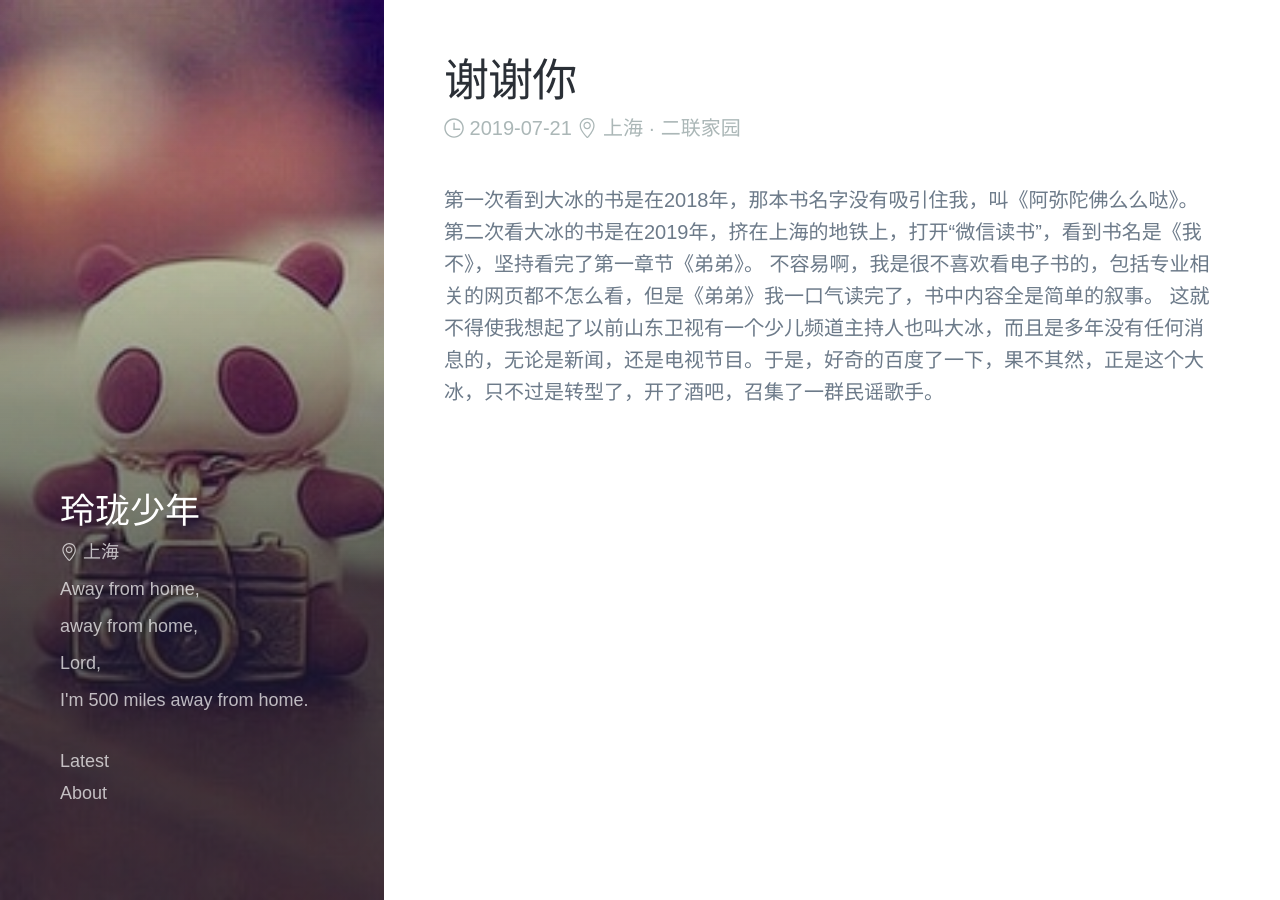
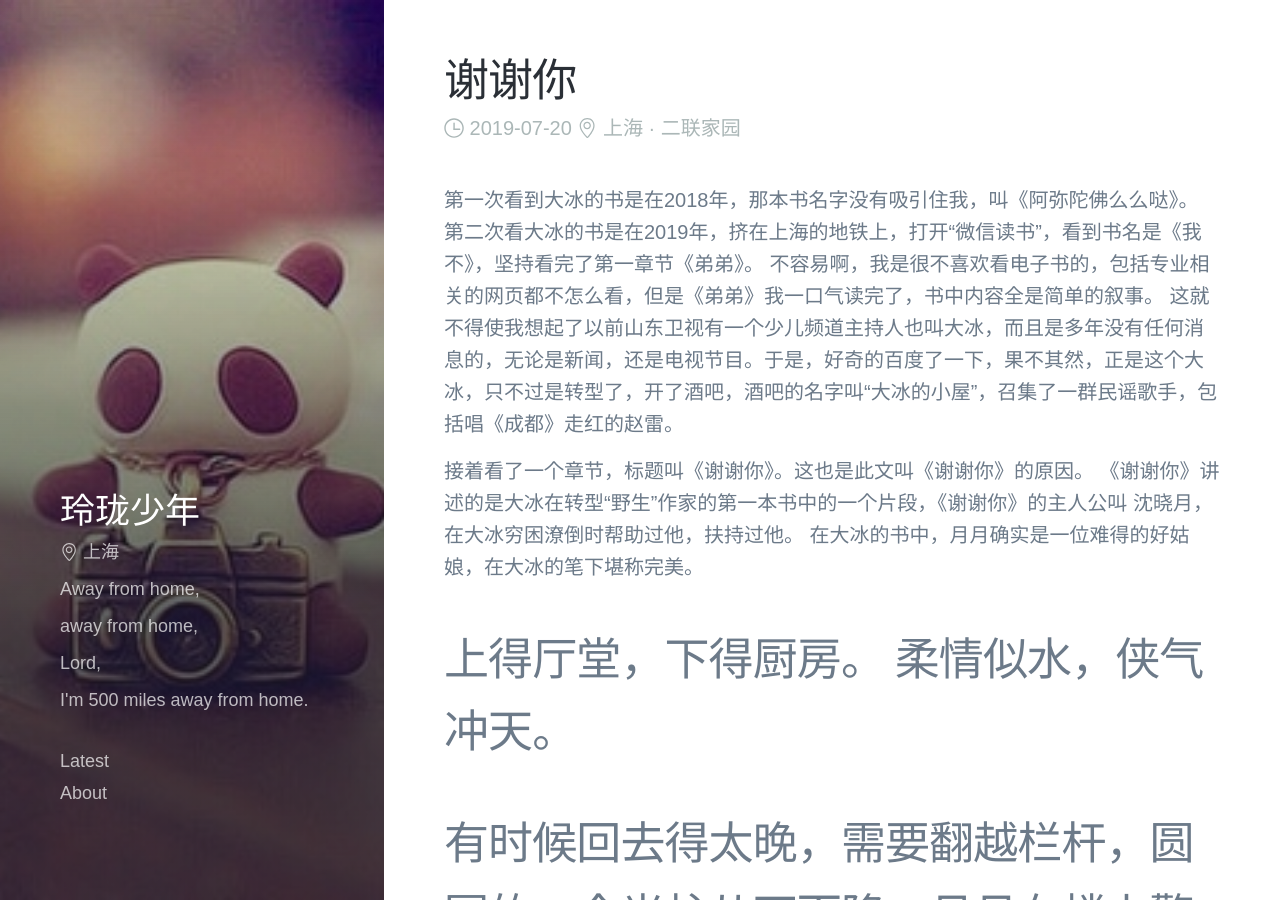
Before and after one commit to auaa/auaa.github.io, a Jekyll site: the page built from _posts/2019-07-20-xie-xie-ni.md, in a window 1280 px wide and 900 px high. Built offline with Jekyll 4.4.1, drawn with Linux system fonts in a browser that asks for light colours; some web fonts are replaced; comment, search, counter and statistics services are not loaded; some of the changed text lies outside the part shown.

Commit message:
update: 2019-07-20 16:53:44

```diff
--- a/_data/posts.json
+++ b/_data/posts.json
@@ -27,11 +27,11 @@
   ],
   "posts": [
     {
-      "content": "第一次看到大冰的书是在2018年，那本书名字没有吸引住我，叫《阿弥陀佛么么哒》。\n第二次看大冰的书是在2019年，挤在上海的地铁上，打开“微信读书”，看到书名是《我不》，坚持看完了第一章节《弟弟》。\n不容易啊，我是很不喜欢看电子书的，包括专业相关的网页都不怎么看，但是《弟弟》我一口气读完了，书中内容全是简单的叙事。\n这就不得使我想起了以前山东卫视有一个少儿频道主持人也叫大冰，而且是多年没有任何消息的，无论是新闻，还是电视节目。于是，好奇的百度了一下，果不其然，正是这个大冰，只不过是转型了，开了酒吧，召集了一群民谣歌手。",
+      "content": "第一次看到大冰的书是在2018年，那本书名字没有吸引住我，叫《阿弥陀佛么么哒》。\n第二次看大冰的书是在2019年，挤在上海的地铁上，打开“微信读书”，看到书名是《我不》，坚持看完了第一章节《弟弟》。\n不容易啊，我是很不喜欢看电子书的，包括专业相关的网页都不怎么看，但是《弟弟》我一口气读完了，书中内容全是简单的叙事。\n这就不得使我想起了以前山东卫视有一个少儿频道主持人也叫大冰，而且是多年没有任何消息的，无论是新闻，还是电视节目。于是，好奇的百度了一下，果不其然，正是这个大冰，只不过是转型了，开了酒吧，酒吧的名字叫“大冰的小屋”，召集了一群民谣歌手，包括唱《成都》走红的赵雷。\n\n接着看了一个章节，标题叫《谢谢你》。这也是此文叫《谢谢你》的原因。\n《谢谢你》讲述的是大冰在转型“野生”作家的第一本书中的一个片段，《谢谢你》的主人公叫 沈晓月，在大冰穷困潦倒时帮助过他，扶持过他。\n在大冰的书中，月月确实是一位难得的好姑娘，在大冰的笔下堪称完美。\n>  上得厅堂，下得厨房。\n>\t 柔情似水，侠气冲天。\n\t \n> 有时候回去得太晚，需要翻越栏杆，圆圆的一个光柱从天而降，月月在楼上擎着强光手电，指引着我撅着腚爬墙，探照灯一下。\n \n这种细节的描述，如此的真实，画面感十足。当然文中还有很多类似的场景，本来是一个难为情的事情，被大冰描述的忍俊不禁。\n\n",
       "data": {
         "layout": "post",
         "title": "谢谢你",
-        "date": "2019-07-20 16:28:25",
+        "date": "2019-07-20 08:28:25",
         "tags": [],
         "published": true,
         "location": "上海 二联家园",
--- a/_posts/2019-07-20-xie-xie-ni.md
+++ b/_posts/2019-07-20-xie-xie-ni.md
@@ -10,4 +10,14 @@ feature:
 第一次看到大冰的书是在2018年，那本书名字没有吸引住我，叫《阿弥陀佛么么哒》。
 第二次看大冰的书是在2019年，挤在上海的地铁上，打开“微信读书”，看到书名是《我不》，坚持看完了第一章节《弟弟》。
 不容易啊，我是很不喜欢看电子书的，包括专业相关的网页都不怎么看，但是《弟弟》我一口气读完了，书中内容全是简单的叙事。
-这就不得使我想起了以前山东卫视有一个少儿频道主持人也叫大冰，而且是多年没有任何消息的，无论是新闻，还是电视节目。于是，好奇的百度了一下，果不其然，正是这个大冰，只不过是转型了，开了酒吧，召集了一群民谣歌手。
+这就不得使我想起了以前山东卫视有一个少儿频道主持人也叫大冰，而且是多年没有任何消息的，无论是新闻，还是电视节目。于是，好奇的百度了一下，果不其然，正是这个大冰，只不过是转型了，开了酒吧，酒吧的名字叫“大冰的小屋”，召集了一群民谣歌手，包括唱《成都》走红的赵雷。
+
+接着看了一个章节，标题叫《谢谢你》。这也是此文叫《谢谢你》的原因。
+《谢谢你》讲述的是大冰在转型“野生”作家的第一本书中的一个片段，《谢谢你》的主人公叫 沈晓月，在大冰穷困潦倒时帮助过他，扶持过他。
+在大冰的书中，月月确实是一位难得的好姑娘，在大冰的笔下堪称完美。
+>  上得厅堂，下得厨房。
+>	 柔情似水，侠气冲天。
+
+> 有时候回去得太晚，需要翻越栏杆，圆圆的一个光柱从天而降，月月在楼上擎着强光手电，指引着我撅着腚爬墙，探照灯一下。
+
+这种细节的描述，如此的真实，画面感十足。当然文中还有很多类似的场景，本来是一个难为情的事情，被大冰描述的忍俊不禁。
```
Also changed, not shown: other parts of _posts/2019-07-20-xie-xie-ni.md (+1 -1 lines).
